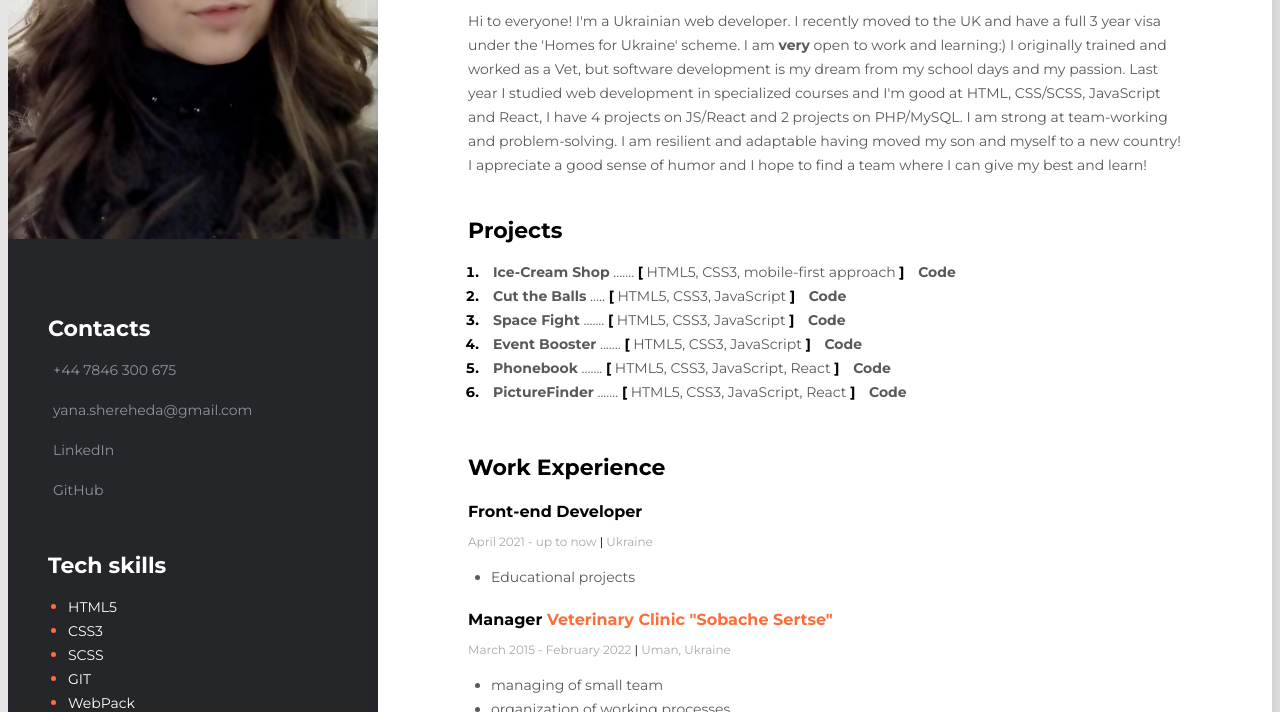
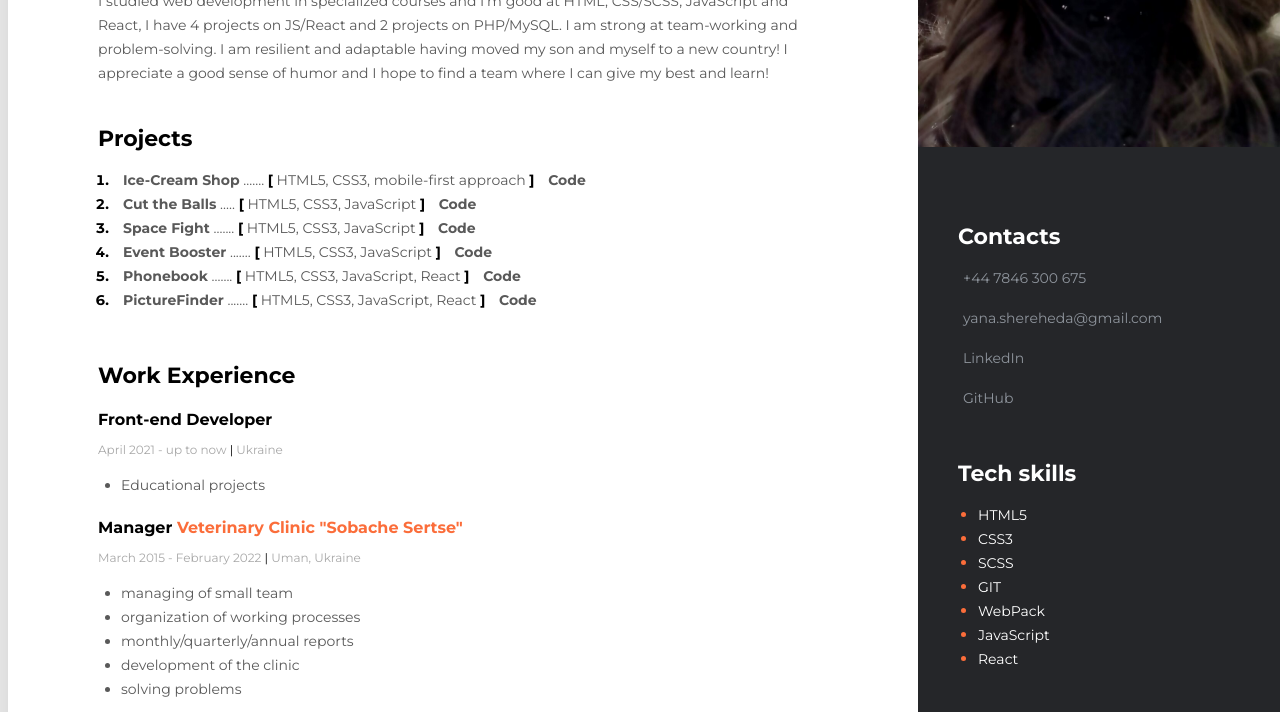
Before and after one commit to YanaSheri/Yana_Shereheda_CV, a plain HTML site: page index.html in a window 1280 px wide. Shown: the part 352-1064 px from the top of the page. Drawn offline with Linux system fonts and the light colour scheme.

Commit message:
Update styles.css

```diff
--- a/styles/styles.css
+++ b/styles/styles.css
@@ -10,10 +10,10 @@ a {
 /* main styles */
 .main {
     display: flex;
-    flex-direction: row-reverse;
+    /* flex-direction: row-reverse; */
     /* width: 1200px; */
-    width: auto;
-    margin: 100px auto;
+    width: 100vw;
+    margin: 0;
 }
 
 /* main content */
```
